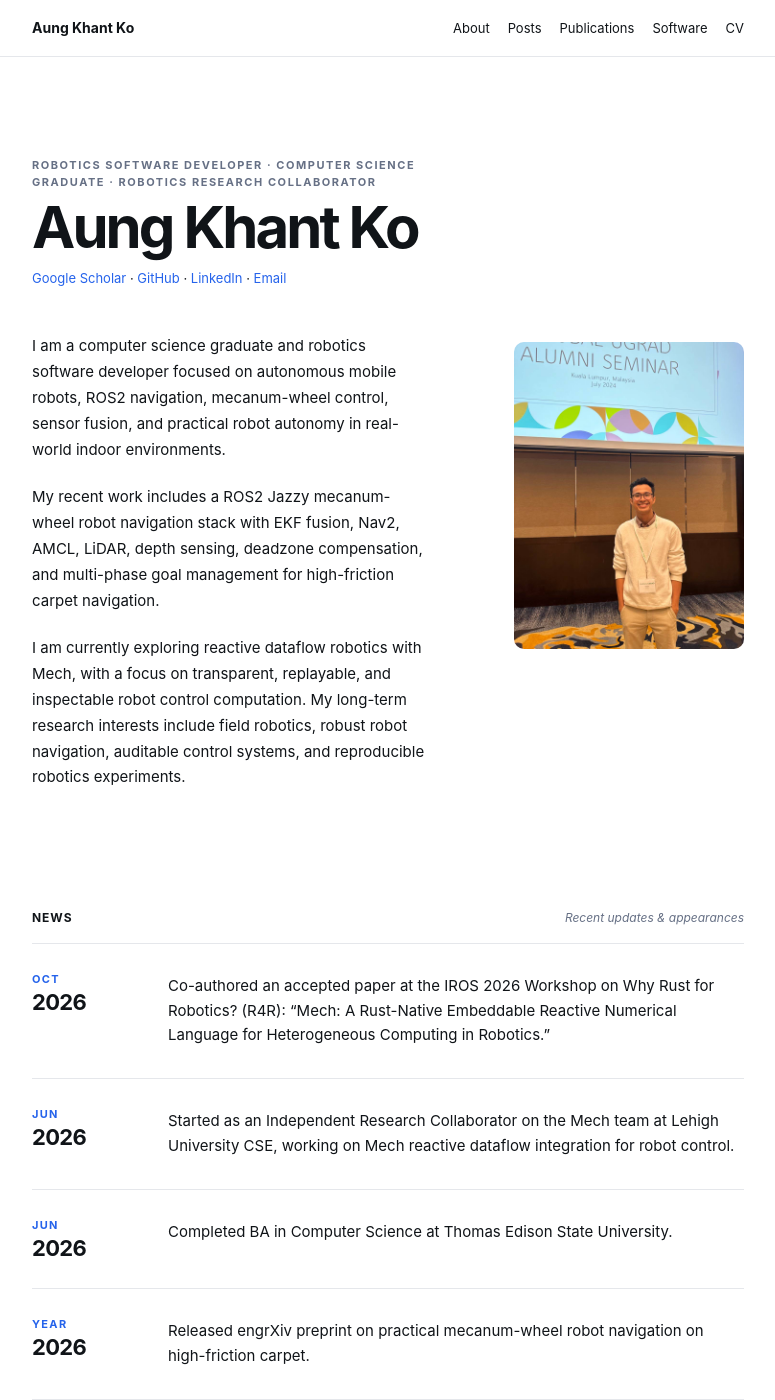
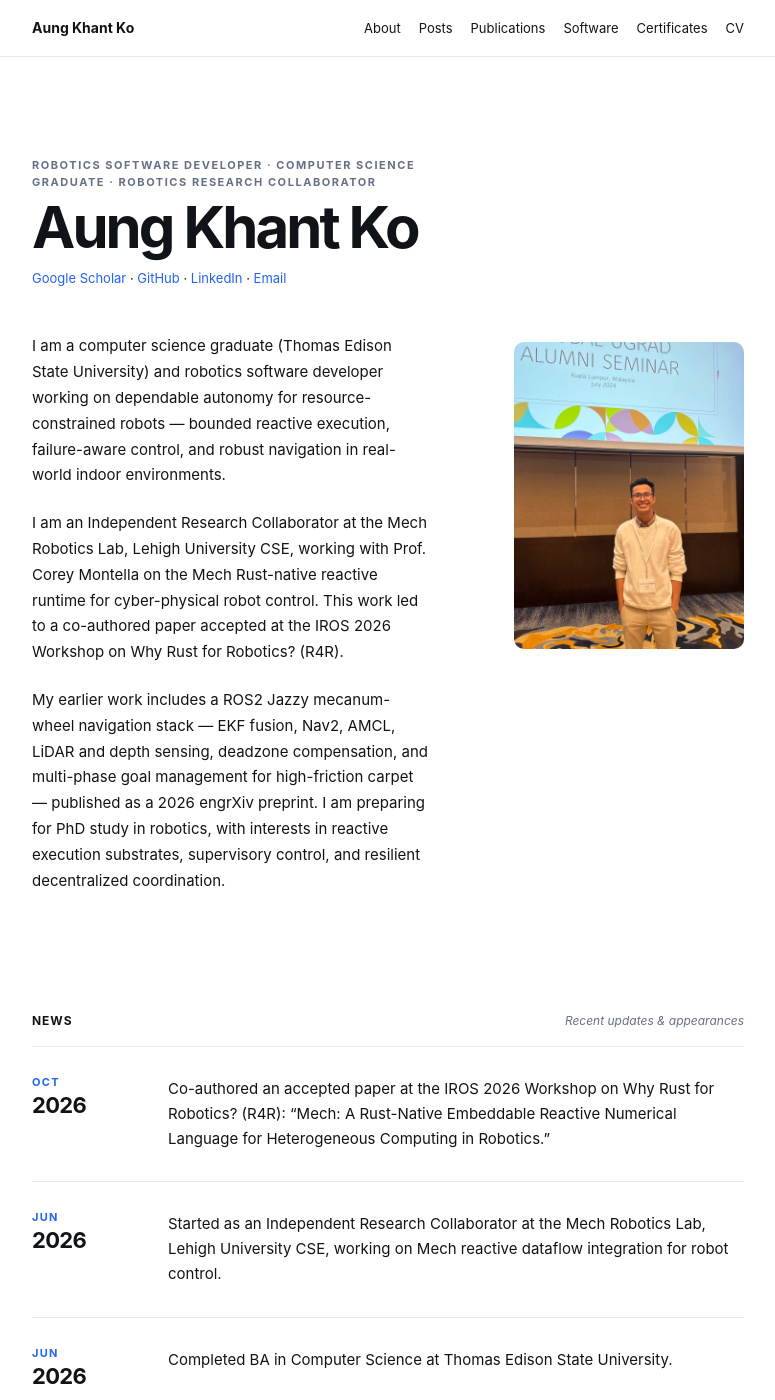
Before and after one commit to akkexd/aungkko.io, a Jekyll site: the page built from index.md, in a window 1280 px wide and 1400 px high. Shown: the whole window, without its empty margins (252-1027 px from the left). Built offline with Jekyll 4.4.1, drawn with Linux system fonts in a browser that asks for light colours; a style sheet for code colours, icons or effects is not loaded.

Commit message:
Add Certificates section, update CV PDF, refine bios
- New /certificates/ page with 8 credentials (UPG Sustainability Leader,
  Aspire, HarvardX LEAD1x, Global UGRAD, Deep Learning, Udacity Robotics,
  Modern Robotics, Machine Learning), each linking its PDF; added to nav.
- Replace embedded CV with AungKo_CV.pdf; sync CV page (research interests,
  publications, WVU education).
- Rewrite home hero + about bios for accuracy; 'Mech Robotics Lab' naming.

Co-Authored-By: Claude Opus 4.8 <noreply@anthropic.com>
Claude-Session: https://claude.ai/code/session_01KE2AU55aZBSFrdrMX3vXiv

```diff
--- a/_includes/header.html
+++ b/_includes/header.html
@@ -7,6 +7,7 @@
       <a href="{{ '/posts/' | relative_url }}">Posts</a>
       <a href="{{ '/publications/' | relative_url }}">Publications</a>
       <a href="{{ '/software/' | relative_url }}">Software</a>
+      <a href="{{ '/certificates/' | relative_url }}">Certificates</a>
       <a href="{{ '/cv/' | relative_url }}">CV</a>
     </nav>
   </div>
--- a/index.md
+++ b/index.md
@@ -33,22 +33,24 @@ description: Personal portfolio of Aung Khant Ko, a robotics software developer
 
     <div class="hero-bio">
       <p>
-        I am a computer science graduate and robotics software developer focused on autonomous
-        mobile robots, ROS2 navigation, mecanum-wheel control, sensor fusion, and practical robot
-        autonomy in real-world indoor environments.
+        I am a computer science graduate (Thomas Edison State University) and robotics software
+        developer working on dependable autonomy for resource-constrained robots — bounded reactive
+        execution, failure-aware control, and robust navigation in real-world indoor environments.
       </p>
 
       <p>
-        My recent work includes a ROS2 Jazzy mecanum-wheel robot navigation stack with EKF fusion,
-        Nav2, AMCL, LiDAR, depth sensing, deadzone compensation, and multi-phase goal management
-        for high-friction carpet navigation.
+        I am an Independent Research Collaborator at the Mech Robotics Lab, Lehigh University CSE,
+        working with Prof. Corey Montella on the Mech Rust-native reactive runtime for cyber-physical
+        robot control. This work led to a co-authored paper accepted at the IROS 2026 Workshop on
+        Why Rust for Robotics? (R4R).
       </p>
 
       <p>
-        I am currently exploring reactive dataflow robotics with Mech, with a focus on transparent,
-        replayable, and inspectable robot control computation. My long-term research interests include
-        field robotics, robust robot navigation, auditable control systems, and reproducible robotics
-        experiments.
+        My earlier work includes a ROS2 Jazzy mecanum-wheel navigation stack — EKF fusion, Nav2,
+        AMCL, LiDAR and depth sensing, deadzone compensation, and multi-phase goal management for
+        high-friction carpet — published as a 2026 engrXiv preprint. I am preparing for PhD study in
+        robotics, with interests in reactive execution substrates, supervisory control, and resilient
+        decentralized coordination.
       </p>
     </div>
   </div>
@@ -83,8 +85,8 @@ description: Personal portfolio of Aung Khant Ko, a robotics software developer
         <strong>2026</strong>
       </div>
       <p>
-        Started as an Independent Research Collaborator on the Mech team at Lehigh University CSE,
-        working on Mech reactive dataflow integration for robot control.
+        Started as an Independent Research Collaborator at the Mech Robotics Lab, Lehigh University
+        CSE, working on Mech reactive dataflow integration for robot control.
       </p>
     </article>
 
```
Also changed, not shown: about.md (+2 -2 lines), certificates.md (added, +101 -0 lines), cv.md (+17 -5 lines), README.md, 10 other files.
